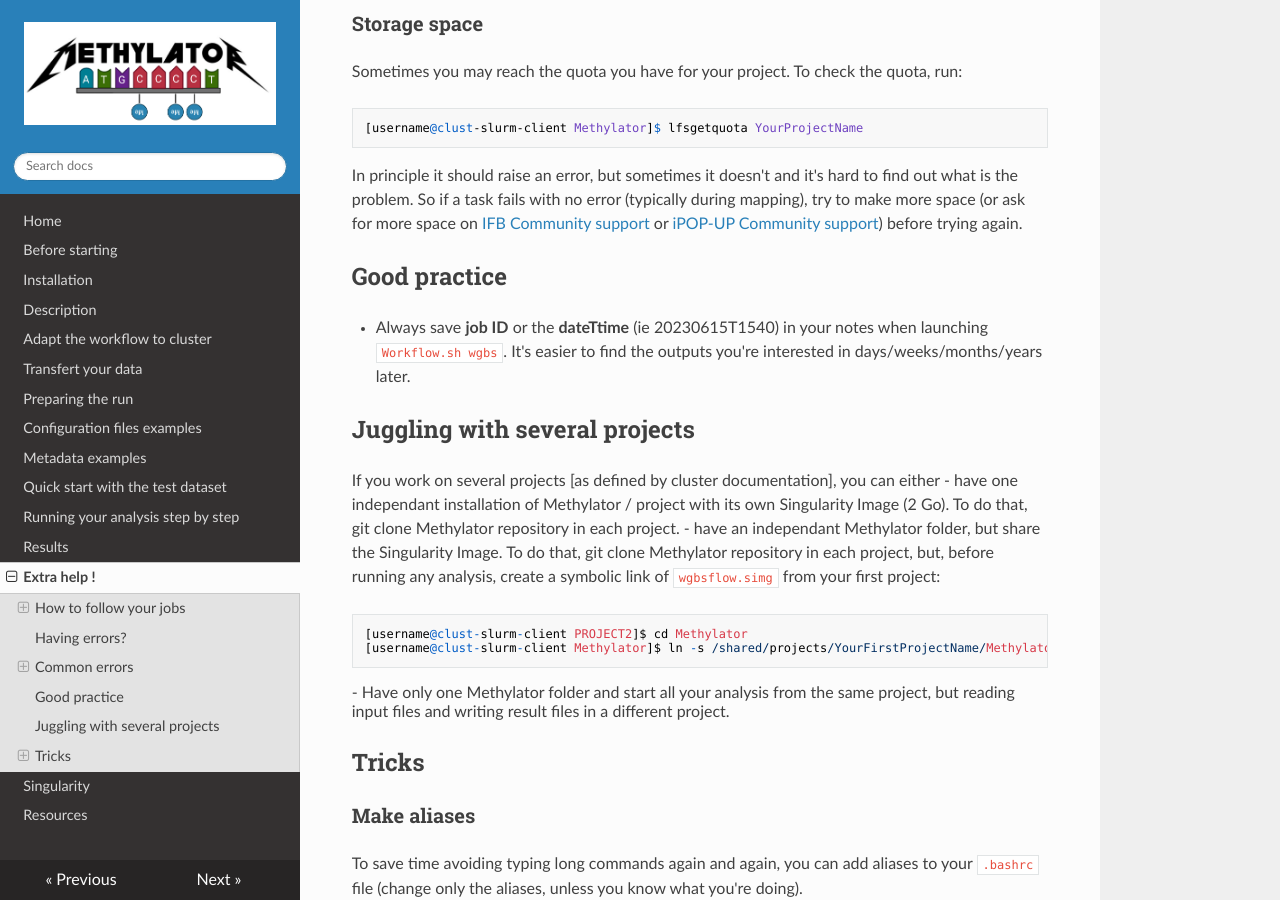
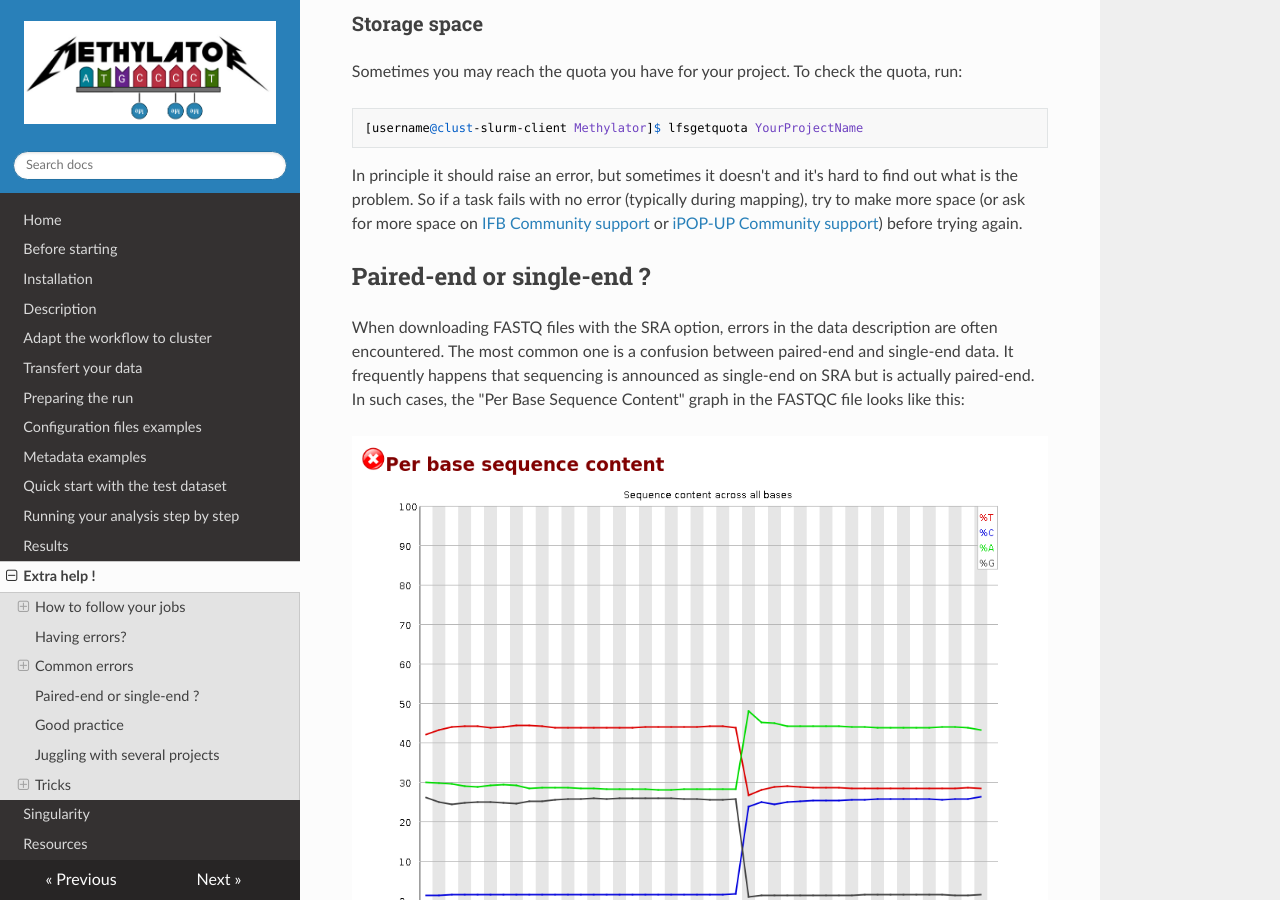
Before and after one commit to parisepigenetics/Methylator-Documentation, an MkDocs documentation site: the page built from docs/extra_help.md, in a window 1280 px wide and 900 px high, scrolled down 3567 px. Built offline with MkDocs 1.6.1, drawn with Linux system fonts in a browser that asks for light colours; nearby versions of some CDN libraries; some of the changed text lies outside the part shown.

Commit message:
Update extra_help.md

````diff
--- a/docs/extra_help.md
+++ b/docs/extra_help.md
@@ -169,6 +169,12 @@ Sometimes you may reach the quota you have for your project. To check the quota,
 
 In principle it should raise an error, but sometimes it doesn't and it's hard to find out what is the problem. So if a task fails with no error (typically during mapping), try to make more space (or ask for more space on [IFB Community support](https://community.cluster.france-bioinformatique.fr) or [iPOP-UP Community support](https://discourse.rpbs.univ-paris-diderot.fr/c/ipop-up)) before trying again.
 
+## Paired-end or single-end ?
+
+When downloading FASTQ files with the SRA option, errors in the data description are often encountered. The most common one is a confusion between paired-end and single-end data. It frequently happens that sequencing is announced as single-end on SRA but is actually paired-end. In such cases, the "Per Base Sequence Content" graph in the FASTQC file looks like this:
+
+![paire_single_end](img/erreur_single_pairend.png)
+
 
 
 ## Good practice
@@ -257,9 +263,3 @@ D192T31_R2.fastq.gz
 D192T32_R1.fastq.gz
 D192T32_R2.fastq.gz
 ```
-
-### Paired-end or single-end ?
-
-When downloading FASTQ files with the SRA option, errors in the data description are often encountered. The most common one is a confusion between paired-end and single-end data. It frequently happens that sequencing is announced as single-end on SRA but is actually paired-end. In such cases, the "Per Base Sequence Content" graph in the FASTQC file looks like this:
-
-![paire_single_end](img/erreur_single_pairend.png)
````
